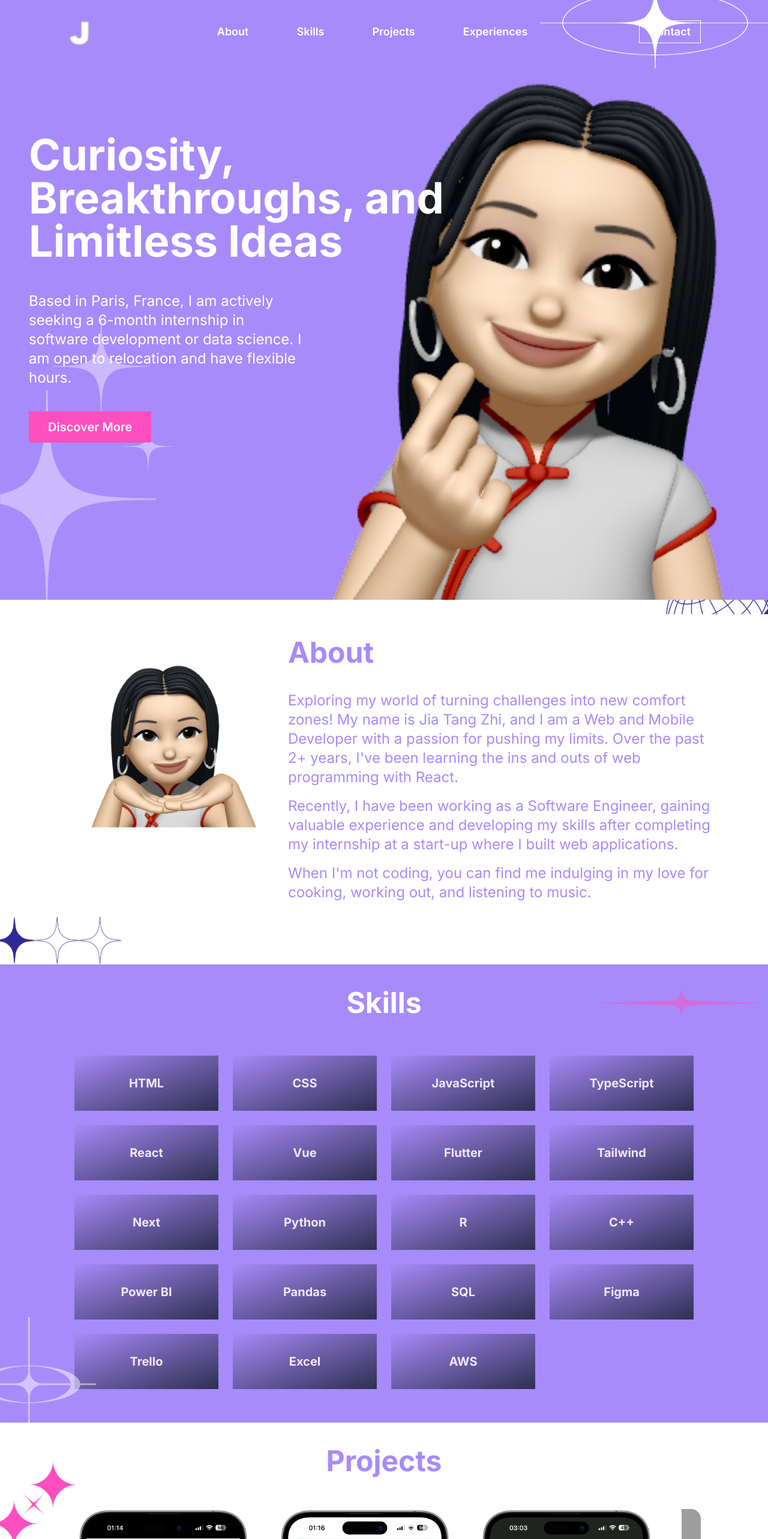
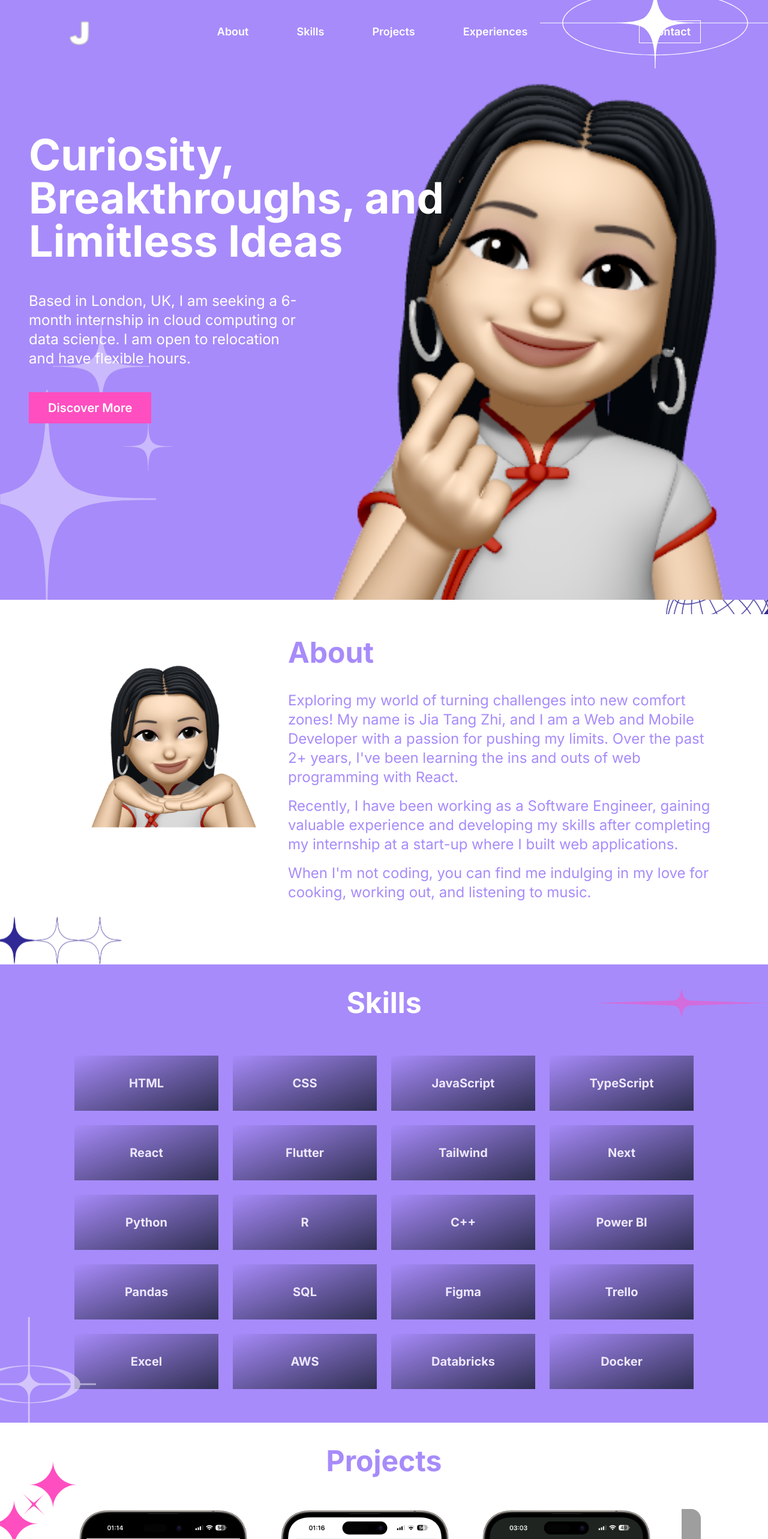
Before and after one commit to jiatangzhi/personal-web, a Vue app: page / in a window 1280 px wide. Shown: the top 2566 px of the page at 60% size. Built offline with nearby package versions, Linux system fonts and the light colour scheme; grey boxes are pictures that could not be loaded.

Commit message:
Updated info

```diff
--- a/src/components/Experience.vue
+++ b/src/components/Experience.vue
@@ -41,7 +41,7 @@
             <h3 class="text-lg font-semibold xl:text-xl mb-3">Data Engineer</h3>
             <ul class="lg:text-lg xl:text-xl">• Build scripts to scrape data and connect to third party app to the data warehouse..</ul>
             <ul class="lg:text-lg xl:text-xl">• Created and setup Google business profiles for clients.</ul>
-            <ul class="lg:text-lg xl:text-xl">• Ran A/B tests on new features, made UI changes which increased sales by 300%.</ul>
+            <ul class="lg:text-lg xl:text-xl">• Ran A/B tests on new features, made UI changes which increased sales by 35%.</ul>
             <div class="flex gap-x-2 flex-wrap gap-y-2 pb-2 mt-3 mb-1">
               <!-- <button class="border px-4 lg:px-3 lg:py-2 rounded-lg transition-colors text-xs border-white hover:border-pink-700 hover:bg-pink-700">React.js</button>
               <button class="border px-4 lg:px-3 lg:py-2 rounded-lg transition-colors text-xs border-white hover:border-pink-700 hover:bg-pink-700">Next.js</button>
--- a/src/components/Hero.vue
+++ b/src/components/Hero.vue
@@ -9,7 +9,7 @@
             Curiosity, Breakthroughs, and Limitless Ideas
           </p>
           <p class="pt-8 pb-4 md:pr-64 lg:pr-72 xl:pr-96 md:text-lg lg:text-lg md:pt-12 md:pb-10 xl:text-2xl 2xl:pt-22 2xl:pr-[550px] z-20">
-            Based in Paris, France, I am actively seeking a 6-month internship in software development or data science. I am open to relocation and have flexible hours.
+            Based in London, UK, I am seeking a 6-month internship in cloud computing or data science. I am open to relocation and have flexible hours.
           </p>
           <a href="/#about">
             <button class="bg-pink-500 px-6 py-2 md:text-lg lg:text-lg hover:bg-pink-700 transition-all md:px-8 md:py-3 xl:text-xl 2xl:text-2xl font-semibold">Discover More</button>
--- a/src/components/Skills.vue
+++ b/src/components/Skills.vue
@@ -58,14 +58,6 @@ import SkillCard from "../widgets/SkillCard.vue";
           <SkillCard
             path="/skills/php_1.png"
             alt="React"
-            hoverPath="/skills/php_2.png"
-          />
-        </div>
-
-        <div class="w-1/2 md:w-1/3 lg:w-1/4">
-          <SkillCard
-            path="/skills/php_1.png"
-            alt="Vue"
             hoverPath="/skills/php_2.png"
           />
         </div>
@@ -160,6 +152,20 @@ import SkillCard from "../widgets/SkillCard.vue";
             hoverPath="/skills/php_2.png"
           />
         </div>
+        <div class="w-1/2 md:w-1/3 lg:w-1/4">
+          <SkillCard
+            path="/skills/php_1.png"
+            alt="Databricks"
+            hoverPath="/skills/php_2.png"
+          />
+        </div>
+        <div class="w-1/2 md:w-1/3 lg:w-1/4">
+          <SkillCard
+            path="/skills/php_1.png"
+            alt="Docker"
+            hoverPath="/skills/php_2.png"
+          />
+        </div>
       </div>
     </div>
     <img
```
